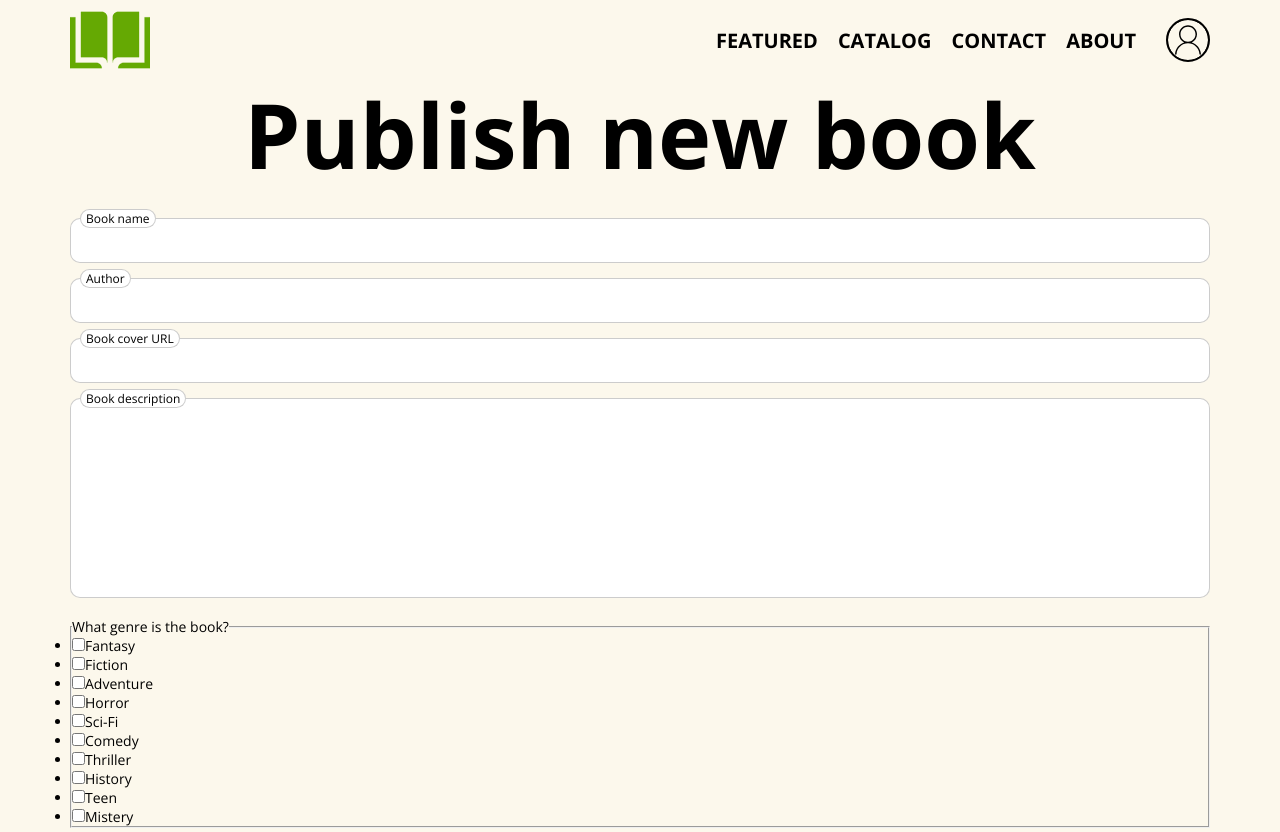
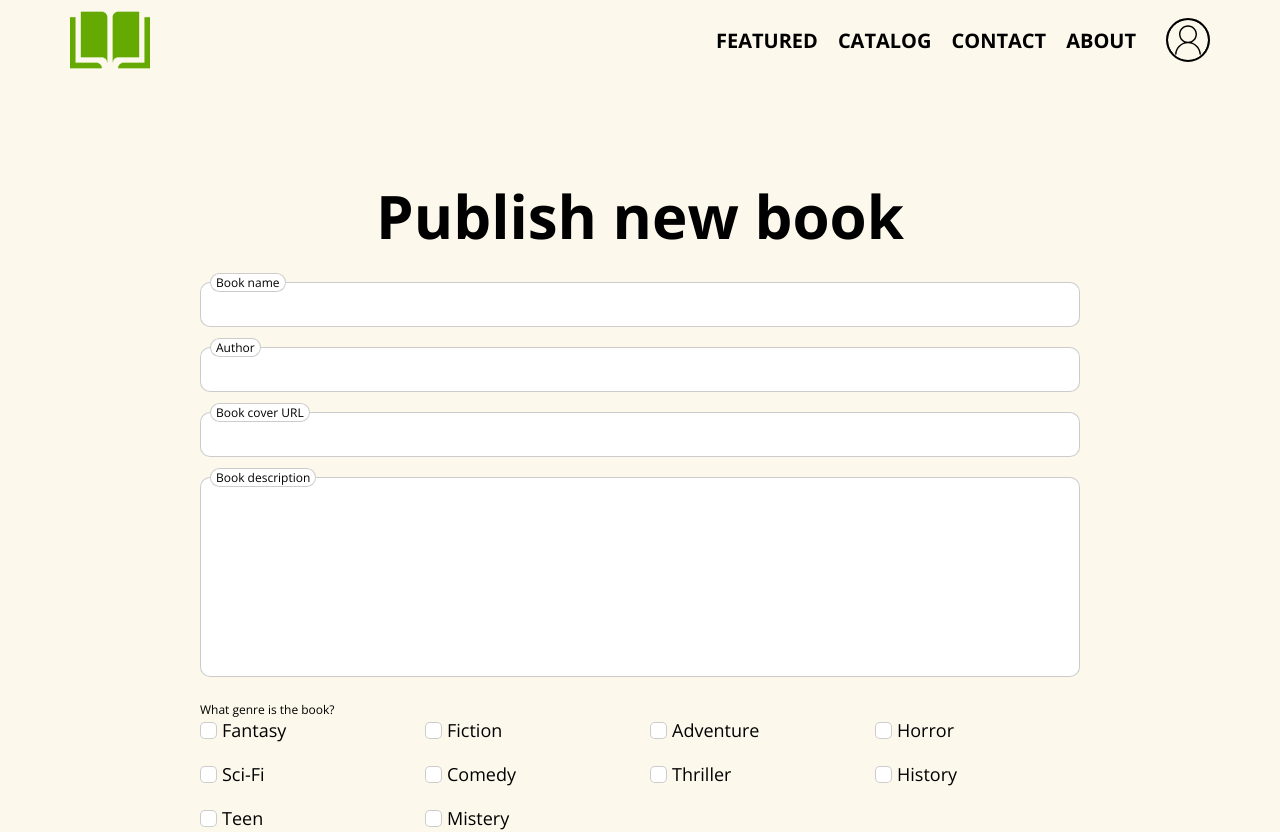
Before and after one commit to IvanRStefanov/book-center-react-project, a React (Vite) app in the folder client/: page /add-new-book in a window 1280 px wide. Shown: the top 832 px of the page. Built offline with nearby package versions, Linux system fonts and the light colour scheme; a web font is replaced by a local one.

Commit message:
Update styles

```diff
--- a/client/src/index.scss
+++ b/client/src/index.scss
@@ -89,6 +89,9 @@ img {
 .wrapper {
 	position: relative;
 	overflow: hidden;
+	display: flex;
+	flex-direction: column;
+	min-height: 100vh;
 }
 
 /* ------------------------------------------------------------ *\
@@ -143,6 +146,7 @@ img {
 
 .header {
 	background-color: $c-beige;
+	flex-grow: 0;
 
 	.header__content {
 		display: flex;
@@ -164,6 +168,14 @@ img {
 	.header__menu {
 		justify-self: flex-end;
 	}
+}
+
+/* ------------------------------------------------------------ *\
+	Main
+\* ------------------------------------------------------------ */
+
+main {
+	flex-grow: 1;
 }
 
 /* ------------------------------------------------------------ *\
@@ -281,7 +293,6 @@ img {
 .btn {
 	text-decoration: none;
 	font-size: 20px;
-	// text-transform: uppercase;
 	display: inline-block;
 	padding: 10px 20px;
 	background-color: #65A903;
@@ -310,6 +321,31 @@ img {
 			background-color: $c-light-green;
 			border-color: $c-light-green;
 			color: #fff;
+		}
+	}
+
+	/*  Btn--edit  */
+	&.btn--edit {
+		background-color: orange;
+		transition: background-color, box-shadow;
+		transition-duration: .3s;
+
+		&:hover {
+			background-color: #b07200;
+			box-shadow: 0px 0px 20px 1px rgba(0, 0, 0, 0.2);
+		}
+	}
+
+	/*  Btn--delete  */
+
+	&.btn--delete {
+		background-color: red;
+		transition: background-color, box-shadow;
+		transition-duration: .3s;
+
+		&:hover {
+			background-color: #a70000;
+			box-shadow: 0px 0px 20px 1px rgba(0, 0, 0, 0.2);
 		}
 	}
 
@@ -369,10 +405,32 @@ img {
 	.tile__img {
 		width: 100%;
 		aspect-ratio: 578 / 867;
+		display: flex;
+		align-items: center;
+		justify-content: center;
 
 		img {
-			object-fit: contain;
+			object-fit: fill;
+			z-index: 2;
 		}
+	}
+
+	.tile__img-loading-spinner {
+		position: absolute;
+		top: 50%;
+		left: 50%;
+		display: block;
+		width: 25px;
+		aspect-ratio: 1;
+		border-radius: 50%;
+		border: 5px solid #ddd;
+		border-top-color: orange;
+		animation: loading 1s linear infinite;
+		z-index: 1;
+	}
+
+	.tile__img+.tile__content {
+		margin-top: 10px;
 	}
 
 	.tile__head {
@@ -445,6 +503,32 @@ img {
 		font-size: 18px;
 	}
 }
+
+/*  Tile-book--catalog  */
+.tile-book--catalog {
+	.tile__head {
+		font-size: 15px;
+	}
+
+	.tile__author {
+		font-size: 13px;
+	}
+
+	.tile__stars-outer,
+	.tile__stars-inner {
+		font-size: 20px;
+	}
+
+	.tile__price {
+		font-size: 18px;
+	}
+
+	.tile__price sup {
+		font-size: 15px;
+	}
+}
+
+
 
 /* ------------------------------------------------------------ *\
 	Modal-login-register
@@ -566,8 +650,13 @@ img {
 \* ------------------------------------------------------------ */
 
 .form {
+	font-family: $ff-serif;
 	.form__head {
 		text-align: center;
+	}
+
+	.form__head h1 {
+		font-size: 60px;
 	}
 
 	.form__head h5 {
@@ -582,7 +671,7 @@ img {
 	.form__cols {
 		display: flex;
 		margin: 0 -14px;
-		row-gap: 15px;
+		row-gap: 20px;
 		flex-wrap: wrap;
 	}
 
@@ -600,8 +689,8 @@ img {
 		position: relative;
 	}
 
-	.form__row+.form__row {
-		margin-top: 15px;
+	.form__row + .form__row {
+		margin-top: 20px;
 	}
 
 	.form__label {
@@ -617,6 +706,7 @@ img {
 	}
 
 	input.field {
+		font-family: inherit;
 		width: 100%;
 		height: 45px;
 		border-radius: 10px;
@@ -632,6 +722,7 @@ img {
 	}
 
 	.textarea {
+		font-family: $ff-serif;
 		width: 100%;
 		border: 1px solid rgba($color: #000000, $alpha: .2);
 		border-radius: 10px;
@@ -672,6 +763,77 @@ img {
 			background-color: $c-green;
 		}
 	}
+
+	/*  Form--review  */
+
+	&.form--review {
+		.form__row+.form__row {
+			margin-top: 30px;
+		}
+	}
+
+	fieldset {
+		border: none;
+	}
+
+	fieldset legend {
+		font-size: 12px;
+	}
+
+	.checkboxes {
+		list-style: none;
+		display: grid;
+		grid-template-columns: repeat(4, 1fr);
+		// display: flex;
+		// flex-wrap: wrap;
+		gap: 20px;
+		font-size: 18px;
+	}
+
+	.checkboxes input {
+		display: none;
+	}
+
+	.checkboxes input:checked ~ label:after {
+		opacity: 1;
+		visibility: visible;
+	}
+
+	.checkboxes label {
+		display: flex;
+		gap: 5px;
+		align-items: center;
+		position: relative;
+		cursor: pointer;
+
+		&:before {
+			content: '';
+			display: block;
+			width: 15px;
+			aspect-ratio: 1;
+			background-color: #fff;
+			border: 1px solid rgba($color: #000000, $alpha: .2);
+			border-radius: 5px;
+			position: relative;
+			z-index: 1;
+		}
+
+		&:after {
+			content: '';
+			position: absolute;
+			width: 10px;
+			height: 4px;
+			border-bottom: 2px solid #000;
+			border-left: 2px solid #000;
+			z-index: 2;
+			transform: rotate(-45deg);
+			left: 3px;
+			top: 8px;
+			opacity: 0;
+			visibility: hidden;
+		}
+	}
+
 }
 
 
@@ -680,6 +842,7 @@ img {
 \* ------------------------------------------------------------ */
 
 .footer {
+	flex-grow: 0;
 	background-color: #0095B6;
 	padding: 80px 0 0;
 
@@ -754,19 +917,20 @@ img {
 	cursor: pointer;
 
 	&:hover:before {
-		transform: scale(1.3);
+		transform: translate(-50%, -50%) scale(1.3);
 		opacity: 0;
 	}
 
 	&:before {
 		content: "";
 		position: absolute;
-		top: -1px;
-		left: -1px;
+		top: 50%;
+		left: 50%;
 		width: 100%;
 		height: 100%;
 		border-radius: 50%;
 		border: 1px solid #000;
+		transform: translate(-50%, -50%);
 		transition: transform, opacity;
 		transition-duration: .4s;
 	}
@@ -778,11 +942,12 @@ img {
 .user-utils {
 	display: block;
 	width: 42px;
+	height: 43px;
 	aspect-ratio: 1;
 	position: relative;
 	border-radius: 50%;
 
-	> img {
+	>img {
 		position: absolute;
 		top: 0;
 		left: 0;
@@ -792,3 +957,215 @@ img {
 		object-fit: cover;
 	}
 }
+
+
+/* ------------------------------------------------------------ *\
+	Section-catalog
+\* ------------------------------------------------------------ */
+
+.section-catalog {
+	.section__inner {
+		display: grid;
+		grid-template-columns: .3fr .7fr;
+		gap: 0 30px;
+	}
+
+	.section__items {
+		display: flex;
+		flex-wrap: wrap;
+		gap: 20px 0;
+		margin: 0 -20px;
+	}
+
+	.section__item {
+		flex: 0 0 25%;
+		padding: 0 10px;
+	}
+}
+
+/* ------------------------------------------------------------ *\
+	Loading animation
+\* ------------------------------------------------------------ */
+
+@keyframes loading {
+	to {
+		transform: rotate(360deg);
+	}
+}
+
+/* ------------------------------------------------------------ *\
+	Section-details
+\* ------------------------------------------------------------ */
+
+.section-details {
+	padding: 100px 0;
+
+	.section__inner {
+		display: grid;
+		grid-template-columns: .5fr .5fr;
+		gap: 40px 50px;
+	}
+
+	.section__img {
+		width: 100%;
+		aspect-ratio: 578 / 867;
+		box-shadow: 0px 0px 20px 5px rgba(0, 0, 0, 0.33);
+		border-top-right-radius: 20px;
+		border-bottom-right-radius: 20px;
+	}
+
+	.section__img img {
+		z-index: 2;
+		object-fit: fill;
+	}
+
+	.section__img-loading-spinner {
+		position: absolute;
+		top: 50%;
+		left: 50%;
+		display: block;
+		width: 25px;
+		aspect-ratio: 1;
+		border-radius: 50%;
+		border: 5px solid #ddd;
+		border-top-color: orange;
+		animation: loading 1s linear infinite;
+		z-index: 1;
+	}
+
+	.section__rating-outer,
+	.section__rating-inner {
+		font-size: 35px;
+	}
+
+	.section__rating-outer {
+		position: relative;
+		display: inline-block;
+
+		&:before {
+			content: "\2606 \2606 \2606 \2606 \2606";
+			color: gold;
+		}
+	}
+
+	.section__rating-inner {
+		position: absolute;
+		top: 0;
+		left: 0;
+		z-index: 3;
+		color: black;
+		width: calc((var(--average) / 5) * 100%);
+		overflow: hidden;
+
+		&:before {
+			content: "\2605 \2605 \2605 \2605 \2605";
+			color: gold;
+		}
+	}
+
+	.section__actions {
+		grid-column: 1 / span 2;
+		display: grid;
+		gap: 20px;
+	}
+
+	.section__owner-actions {
+		display: flex;
+		gap: 10px;
+	}
+
+	.section__comments {
+		margin-top: 20px;
+	}
+
+	.section__comments-head {
+		font-size: 30px;
+	}
+
+	.section__comments-head+.section__comments-list {
+		margin-top: 30px;
+	}
+
+	.section__comments-list {
+		ul {
+			list-style-type: none;
+		}
+
+		li p:nth-child(1) {
+			font-size: 20px;
+		}
+
+		li+li {
+			border-top: 2px solid rgba($color: #000000, $alpha: .3);
+		}
+	}
+
+	.section__comment-form {
+		margin-top: 30px;
+	}
+
+	.section__comment-form-body {
+		padding-top: 20px;
+	}
+}
+
+/* ------------------------------------------------------------ *\
+	Star-rating
+\* ------------------------------------------------------------ */
+
+.star-rating {
+	display: flex;
+	flex-direction: row-reverse;
+	align-items: flex-end;
+	max-width: 185px;
+	width: 100%;
+	margin-right: auto;
+
+	input {
+		display: none
+	}
+
+	label {
+		cursor: pointer;
+		color: gold;
+		font-size: 45px;
+		line-height: .75;
+		position: relative
+	}
+
+	label:before {
+		content: '\2605';
+		position: absolute;
+		// font-size: 45px;
+		font-size: inherit;
+		line-height: inherit;
+		opacity: 0;
+		visibility: hidden;
+		transition: all .3s;
+	}
+
+	label:hover:before,
+	label:hover~label:before,
+	input:checked~label:before {
+		opacity: 1;
+		visibility: visible;
+		color: gold
+	}
+}
+
+/* ------------------------------------------------------------ *\
+	Section-publish-new-book
+\* ------------------------------------------------------------ */
+
+.section-publish-new-book {
+	padding: 100px 0;
+
+	.section__shell {
+		max-width: 1000px;
+	}
+
+	.section__form {
+		position: relative;
+		z-index: 3;
+	}
+}
```
